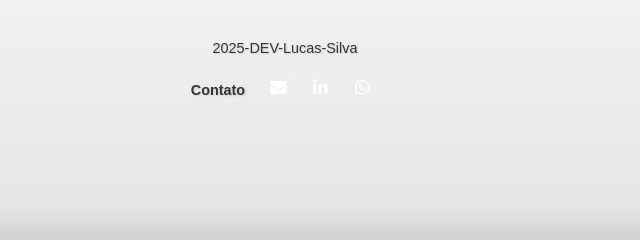
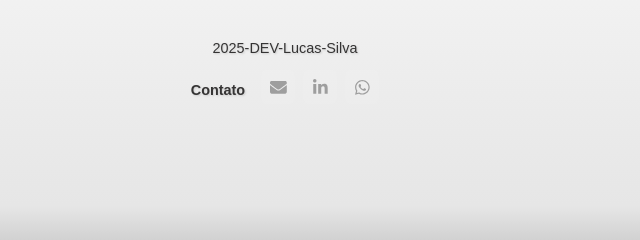
Before and after one commit to dev-lucas-santos/tabela-produtos, a plain HTML site: page index.html in a window 1280 px wide. Shown: the part 256-496 px from the top of the page, 355-995 px from the left. Drawn offline with Linux system fonts and the light colour scheme.

```diff
--- a/index.html
+++ b/index.html
@@ -54,7 +54,7 @@
             margin-left: 12px;
         }
         .footer-icons a {
-            color: #fff;
+            color: #9e9e9e;
             text-decoration: none;
             font-size: 1.05rem;
             width: 34px;
@@ -64,6 +64,7 @@
             justify-content: center;
             border-radius: 6px;
             background: rgba(255,255,255,0.06);
+            transition: color 150ms ease, background 150ms ease;
         }
         .footer-icons a:hover {
             color: #21fc04;
```
